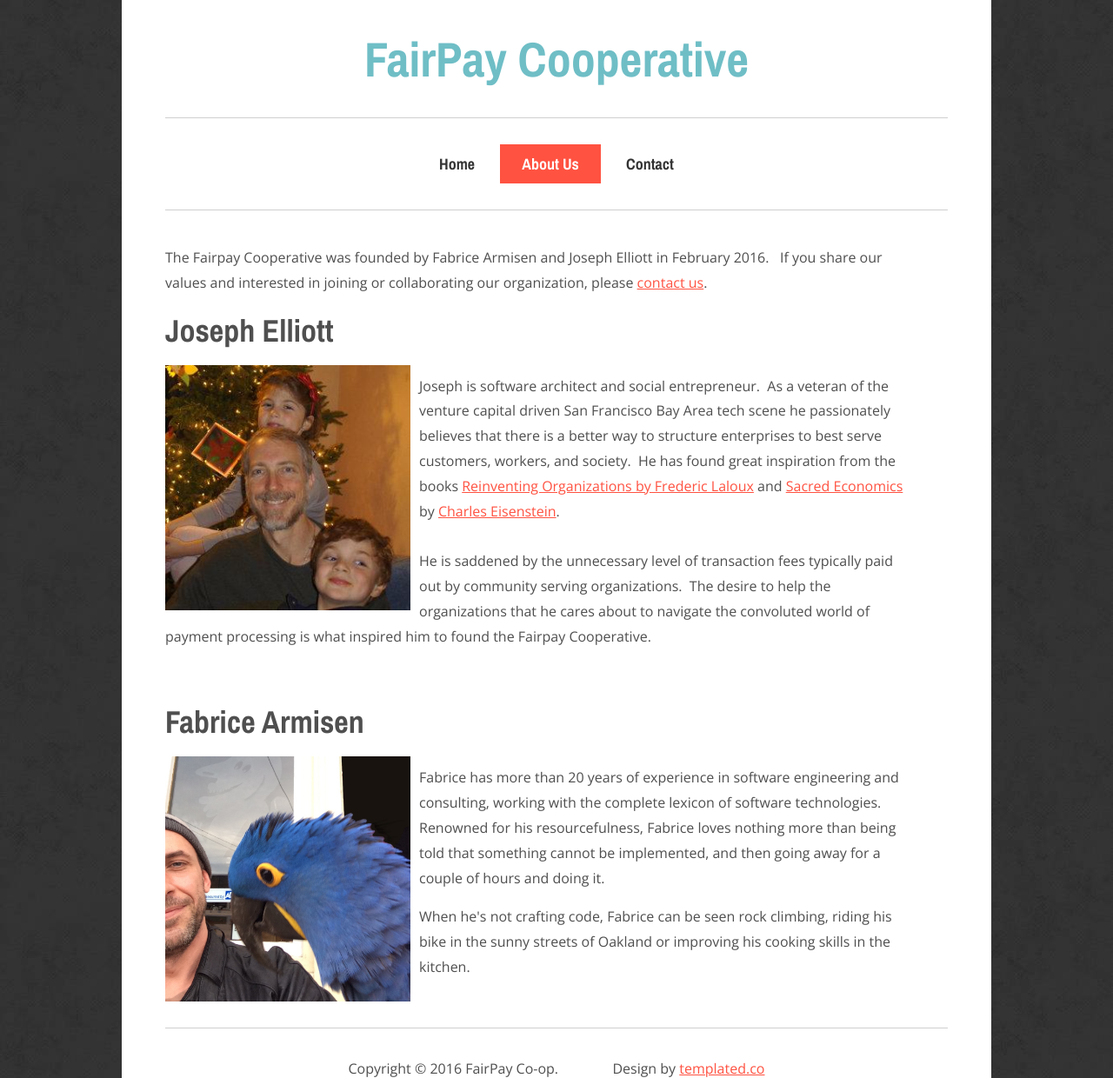
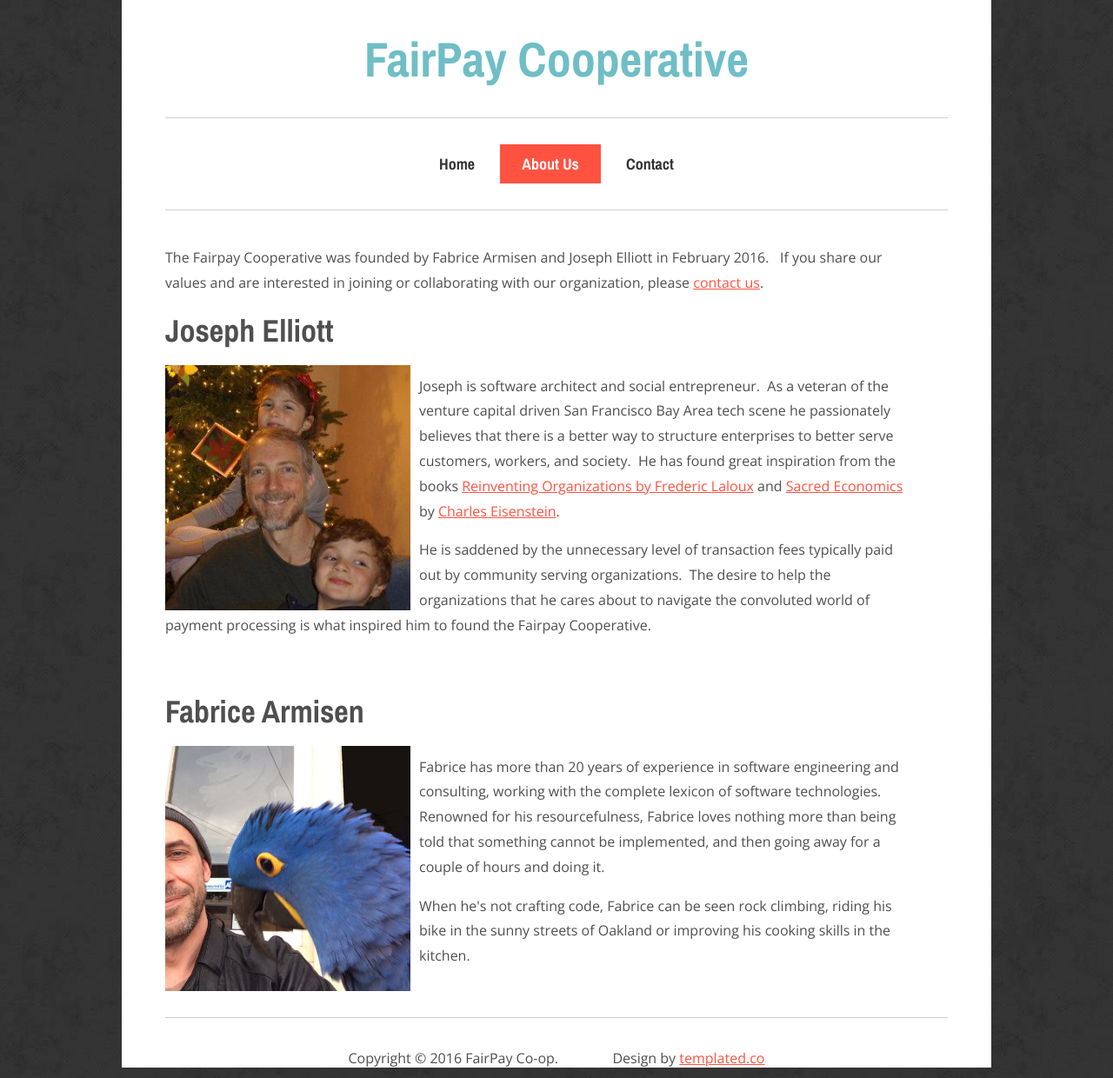
Before and after one commit to fairpay-coop/fairpay-coop.github.io, a Jekyll site: the page built from about-us.html, in a window 1280 px wide. Shown: the whole page at 87% size. Built offline with Jekyll 4.4.1, drawn with Linux system fonts in a browser that asks for light colours; nearby versions of some CDN libraries; library files that are not in the unit come from our copies.

Commit message:
about page tweaks

```diff
--- a/about-us.html
+++ b/about-us.html
@@ -6,7 +6,7 @@
 
 <p>
   The Fairpay Cooperative was founded by Fabrice Armisen and Joseph Elliott in February 2016.
-  If you share our values and interested in joining or collaborating our organization, please
+  If you share our values and are interested in joining or collaborating with our organization, please
   <a alt="contact us" href="contact.html" target="_self" title="contact us">contact us</a>.
 </p>
 
@@ -15,7 +15,7 @@
 <img src="/images/je-kids-300x300.jpg" align="left" style="width: 282px;margin-right:10px"/>
 <p>Joseph is software architect and social entrepreneur.  As a veteran of the venture capital
   driven San Francisco Bay Area tech scene he passionately believes that there is a better way to
-  structure enterprises to best serve customers, workers, and society.  He has found great inspiration
+  structure enterprises to better serve customers, workers, and society.  He has found great inspiration
   from the books
   <a alt="Reinventing Organizations by Frederic Laloux"
      href="http://www.reinventingorganizations.com" target="_self"
@@ -24,10 +24,13 @@
   <a alt="Sacred Economics" href="http://sacred-economics.com"
      target="_self" title="Sacred Economics">Sacred Economics</a> by <a
       alt="Charles Eisenstein" href="http://charleseisenstein.net" target="_self"
-      title="Charles Eisenstein">Charles Eisenstein</a>.<br><br>
+      title="Charles Eisenstein">Charles Eisenstein</a>.
+</p>
+<p>
   He is saddened by the unnecessary level of transaction fees typically paid out by community serving organizations.
    The desire to help the organizations that he cares about to navigate the convoluted world of
   payment processing is what inspired him to found the Fairpay Cooperative.
+  <!--(<a href="https://www.linkedin.com/in/elliottjf">Linked-in</a>)-->
 </p>
 <br><br>
 
```
Also changed, not shown: other parts of about-us.html (+1 -0 lines).
